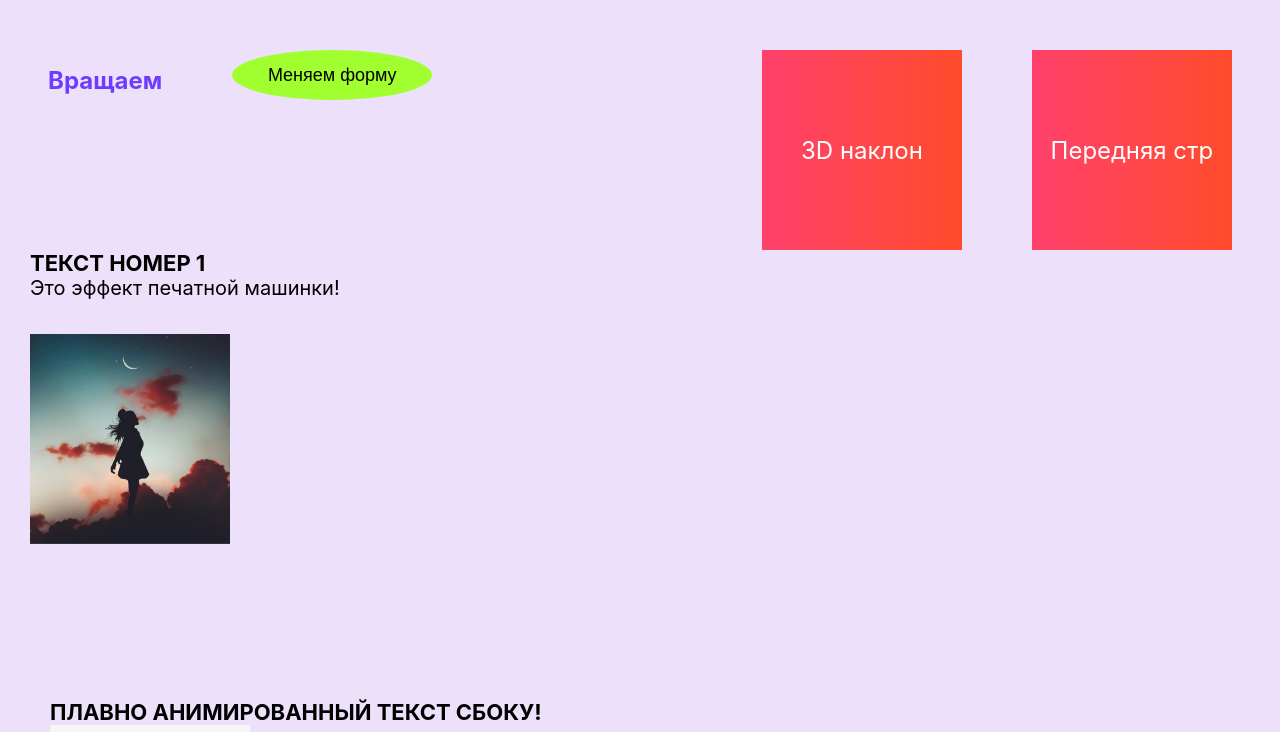
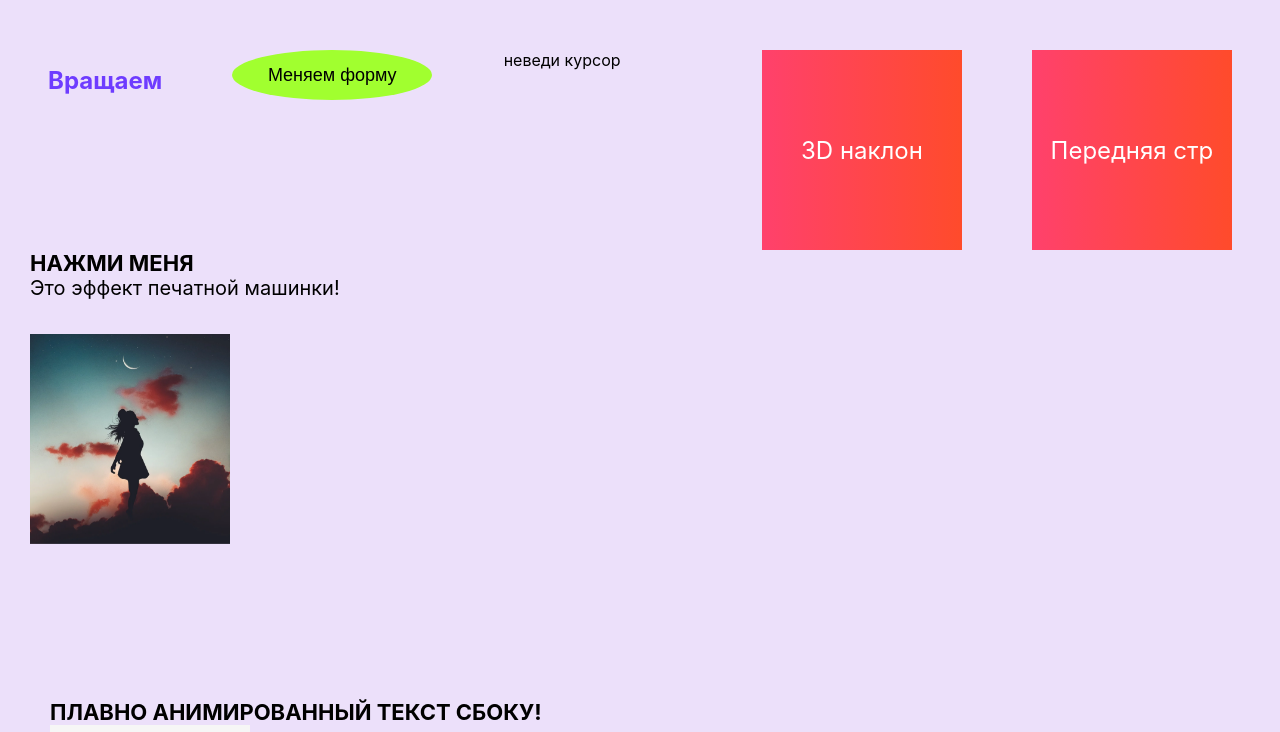
Before and after one commit to MarinaZLKN/AnimationPractise, a React (Create React App) app: page / in a window 1280 px wide. Shown: the top 732 px of the page. Built offline with nearby package versions, Linux system fonts and the light colour scheme.

Commit message:
new animation added

```diff
--- a/src/App.js
+++ b/src/App.js
@@ -50,6 +50,7 @@ function App() {
                     </motion.button>
                 </div>
                 <div className="animation3">
+                    неведи курсор
                     <motion.div
                       initial={{ opacity: 0 }}
                       whileHover={{ opacity: 1, fontSize: '22px' }}
@@ -161,13 +162,16 @@ function App() {
                           {char}
                         </motion.span>
                       ))}
+
                         <TypingEffect text="Это тоже эффект печатноц машинки, но работает при наведении" />
+
                     </div>
                 </div>
                 <div className="animation12">
                     <ImageTextCard/>
                 </div>
                 <div className="animation8">
+
                     <div style={{ padding: '20px' }}>
                       <div style={{ height: '155px', background: '#ece0fa' }}></div>
                         <ScrollAnimationText />
--- a/src/components/MorphingText.js
+++ b/src/components/MorphingText.js
@@ -12,7 +12,7 @@ function MorphingText() {
         exit={{ opacity: 0 }}
         transition={{ duration: 0.5 }}
       >
-        {!isToggled && 'Текст номер 1'}
+        {!isToggled && 'нажми меня'}
       </motion.div>
       <motion.div
         initial={{ opacity: 0 }}
```
